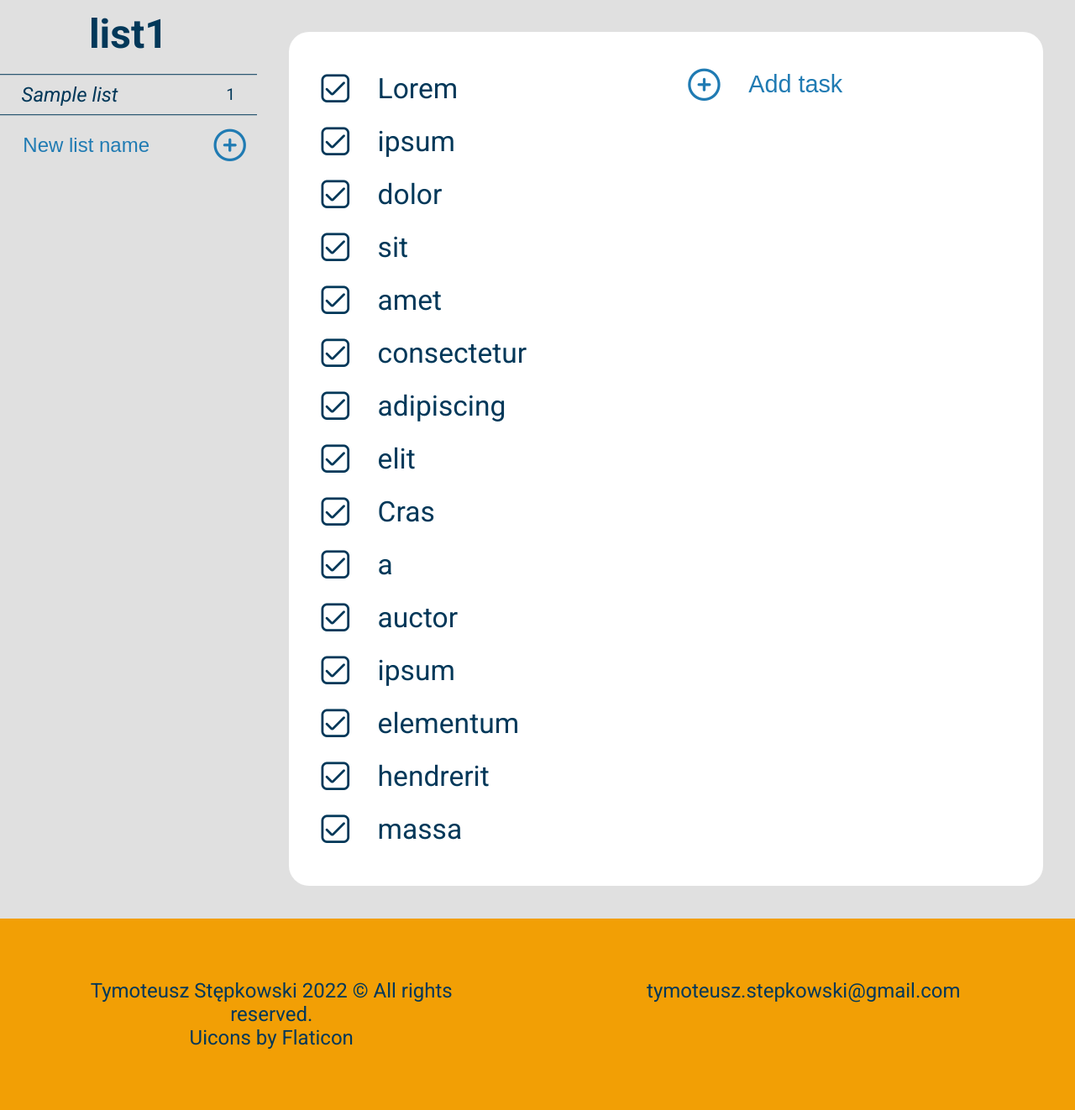
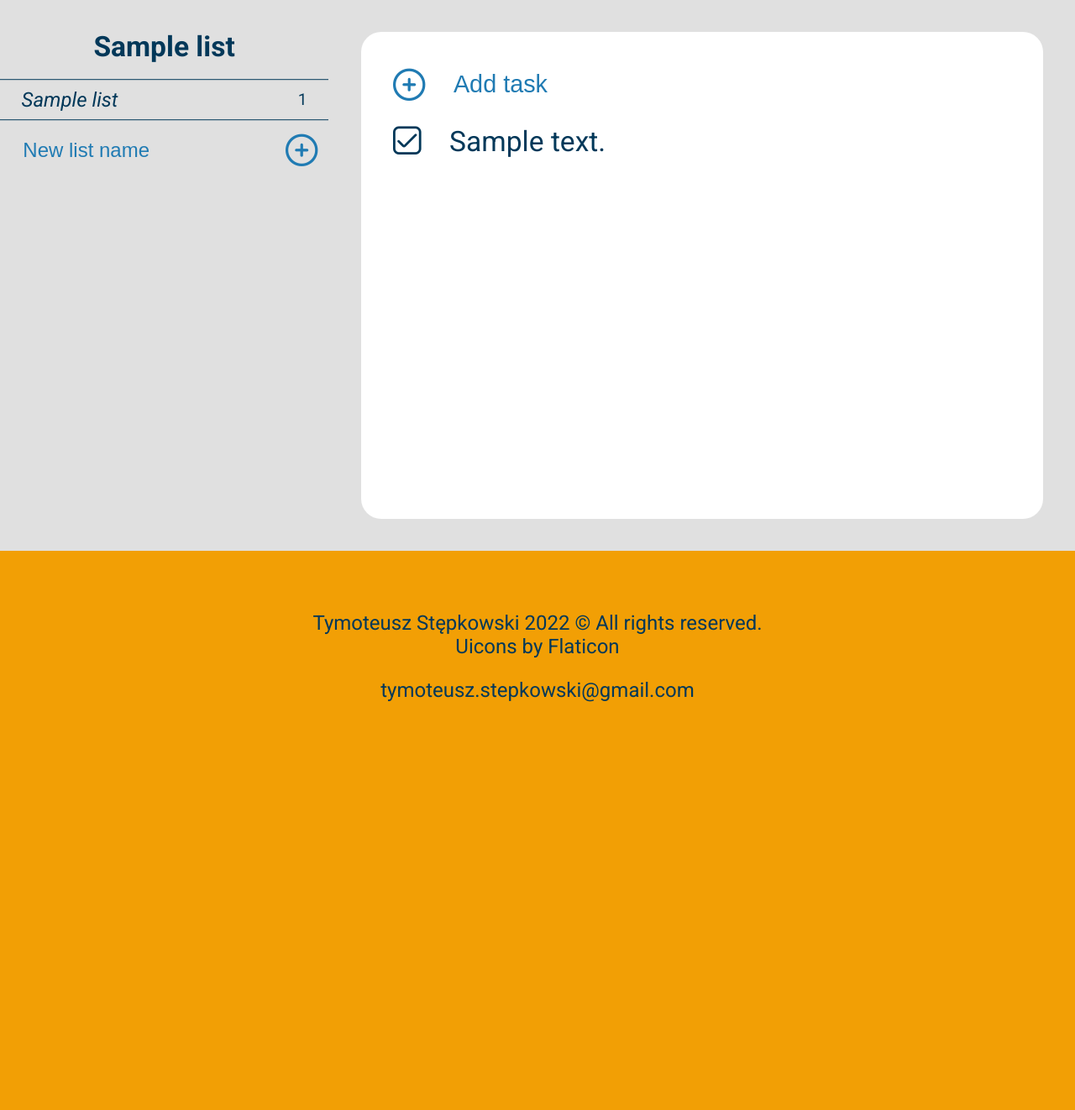
Before and after one commit to tymowskyy/php-to-do, a PHP site: page / in a window 1280 px wide. Shown: the part 144-1466 px from the top of the page at 84% size. After the commit the page ends 980 px from the top, so only its background shows below. Run offline with PHP 8.4, Linux system fonts and the light colour scheme; the visitor is signed in with stand-in values (Sample User, id 1); tables that the repository leaves empty hold one stand-in row (values such as "Sample post").

Commit message:
display tasks form list and added welcome list

```diff
--- a/css/style.css
+++ b/css/style.css
@@ -397,6 +397,10 @@ input[type=text].no-bg:focus::placeholder {
 
 @media only screen and (min-width : 992px) {
 
+    h3 {
+        font-size: 1.4rem;
+    }
+
     #main {
         padding: 1rem 3vw 2rem 3vw;
         margin: 1.6rem 3vw;
@@ -417,6 +421,7 @@ input[type=text].no-bg:focus::placeholder {
     }
 
     #menu {
+        padding-top: 1rem;
         width: 50vw;
         position: relative;
     }
@@ -511,14 +516,14 @@ input[type=text].no-bg:focus::placeholder {
     }
 }
 
-@media only screen and (min-width : 1200px) {
+@media only screen and (min-width : 1300px) {
     #main {
         flex-direction: row-reverse;
         justify-content: space-between;
     }
 
     #menu {
-        width: 35vw;
+        width: 37vw;
     }
 
     #add-item input[type=text].no-bg {
--- a/index.php
+++ b/index.php
@@ -8,7 +8,34 @@ if (!isset($_SESSION['logged_id'])) {
 
 require_once 'db/connect.php';
 
-$lists = $db->query("SELECT name, COUNT(tasks.task_id) as taskCount FROM lists LEFT OUTER JOIN tasks ON tasks.list_id = lists.list_id WHERE lists.user_id = {$_SESSION['logged_id']} GROUP BY name;")->fetchAll();
+if (isset($_GET['list_id'])) {
+    $newList = $_GET['list_id'];
+
+    $newListQueryContent = 'SELECT lists.name FROM lists WHERE lists.user_id = :user AND lists.list_id = :list';
+    $listQuery = $db->prepare($newListQueryContent);
+    $listQuery->bindValue(':user', $_SESSION['logged_id'], PDO::PARAM_INT);
+    $listQuery->bindValue(':list', $newList, PDO::PARAM_INT);
+    $listQuery->execute();
+
+    if ($listQuery->rowCount()) {
+        $_SESSION['current_list'] = $newList;
+        $_SESSION['current_list_name'] = $listQuery->fetch()['name'];
+    }
+    header('Location: index.php');
+    exit();
+}
+
+$listsQueryContent = "SELECT lists.name, lists.list_id, COUNT(tasks.task_id) as taskCount FROM lists LEFT OUTER JOIN tasks ON tasks.list_id = lists.list_id WHERE lists.user_id = {$_SESSION['logged_id']} GROUP BY name";
+$lists = $db->query($listsQueryContent)->fetchAll();
+
+if (!isset($_SESSION['current_list'])) {
+    $_SESSION['current_list'] = $lists[0]['list_id'];
+    $_SESSION['current_list_name'] = $lists[0]['name'];
+}
+
+$tasksQueryContent = "SELECT task_id, content FROM tasks WHERE list_id = {$_SESSION['current_list']}";
+$tasks = $db->query($tasksQueryContent)->fetchAll();
+
 ?>
 
 <!DOCTYPE html>
@@ -36,15 +63,14 @@ $lists = $db->query("SELECT name, COUNT(tasks.task_id) as taskCount FROM lists L
     <div id="container">
         <div id="menu">
             <header id="active-list">
-                <h3 onclick="menu()">list1<h3>
+                <h3 onclick="menu()"><?= $_SESSION['current_list_name'] ?><h3>
             </header>
             <div id="mask" class="closed-menu">
                 <nav>
                     <div id="hiding-menu">
                         <?php
                         foreach ($lists as $list) {
-                            echo '<a href="#" class="menu-option"><span class="list">'.$list['name'].'</span><span class="item-count">'.$list['taskCount'].'</span></a>';
-
+                            echo '<a href="?list_id='.$list['list_id'].'" class="menu-option"><span class="list">'.$list['name'].'</span><span class="item-count">'.$list['taskCount'].'</span></a>';
                         }
                         ?>
 
@@ -78,22 +104,12 @@ $lists = $db->query("SELECT name, COUNT(tasks.task_id) as taskCount FROM lists L
                 </form>
             </div>
             <ul id="items">
-                <li class="item"><span class="icon-hover"><i class="fi fi-rr-checkbox normal"></i><i class="fi fi-sr-checkbox filled"></i></span>Lorem</li>
-                <li class="item"><span class="icon-hover"><i class="fi fi-rr-checkbox normal"></i><i class="fi fi-sr-checkbox filled"></i></span>ipsum</li>
-                <li class="item"><span class="icon-hover"><i class="fi fi-rr-checkbox normal"></i><i class="fi fi-sr-checkbox filled"></i></span>dolor</li>
-                <li class="item"><span class="icon-hover"><i class="fi fi-rr-checkbox normal"></i><i class="fi fi-sr-checkbox filled"></i></span>sit</li>
-                <li class="item"><span class="icon-hover"><i class="fi fi-rr-checkbox normal"></i><i class="fi fi-sr-checkbox filled"></i></span>amet</li>
-                <li class="item"><span class="icon-hover"><i class="fi fi-rr-checkbox normal"></i><i class="fi fi-sr-checkbox filled"></i></span>consectetur</li>
-                <li class="item"><span class="icon-hover"><i class="fi fi-rr-checkbox normal"></i><i class="fi fi-sr-checkbox filled"></i></span>adipiscing</li>
-                <li class="item"><span class="icon-hover"><i class="fi fi-rr-checkbox normal"></i><i class="fi fi-sr-checkbox filled"></i></span>elit</li>
-                <li class="item"><span class="icon-hover"><i class="fi fi-rr-checkbox normal"></i><i class="fi fi-sr-checkbox filled"></i></span>Cras</li>
-                <li class="item"><span class="icon-hover"><i class="fi fi-rr-checkbox normal"></i><i class="fi fi-sr-checkbox filled"></i></span>a</li>
-                <li class="item"><span class="icon-hover"><i class="fi fi-rr-checkbox normal"></i><i class="fi fi-sr-checkbox filled"></i></span>auctor</li>
-                <li class="item"><span class="icon-hover"><i class="fi fi-rr-checkbox normal"></i><i class="fi fi-sr-checkbox filled"></i></span>ipsum</li>
-                <li class="item"><span class="icon-hover"><i class="fi fi-rr-checkbox normal"></i><i class="fi fi-sr-checkbox filled"></i></span>elementum</li>
-                <li class="item"><span class="icon-hover"><i class="fi fi-rr-checkbox normal"></i><i class="fi fi-sr-checkbox filled"></i></span>hendrerit</li>
-                <li class="item"><span class="icon-hover"><i class="fi fi-rr-checkbox normal"></i><i class="fi fi-sr-checkbox filled"></i></span>massa</li>
-
+                <?php
+                foreach ($tasks as $task) {
+                    echo '<li class="item"><span class="icon-hover"><i class="fi fi-rr-checkbox normal"></i><i class="fi fi-sr-checkbox filled"></i></span>'.
+                    $task['content'].'</li>';
+                }
+                ?>
 
             </ul>
         </main>
--- a/log-out.php
+++ b/log-out.php
@@ -1,6 +1,8 @@
 <?php
 session_start();
 if(isset($_SESSION['logged_id'])) {
+    unset($_SESSION['current_list']);
+    unset($_SESSION['current_list_name']);
     unset($_SESSION['logged_id']);
     header('Location: log-in.php');
 }
--- a/welcome.php
+++ b/welcome.php
@@ -1 +1,5 @@
-thank you for signing-up
+<?php
+
+return [
+    'Thank you', 'For your registration', 'Add new list', 'And delete this one', 'Enjoy using app'
+];
```
Also changed, not shown: log-in.php (+5 -5 lines), sign-up.php (+39 -7 lines).
